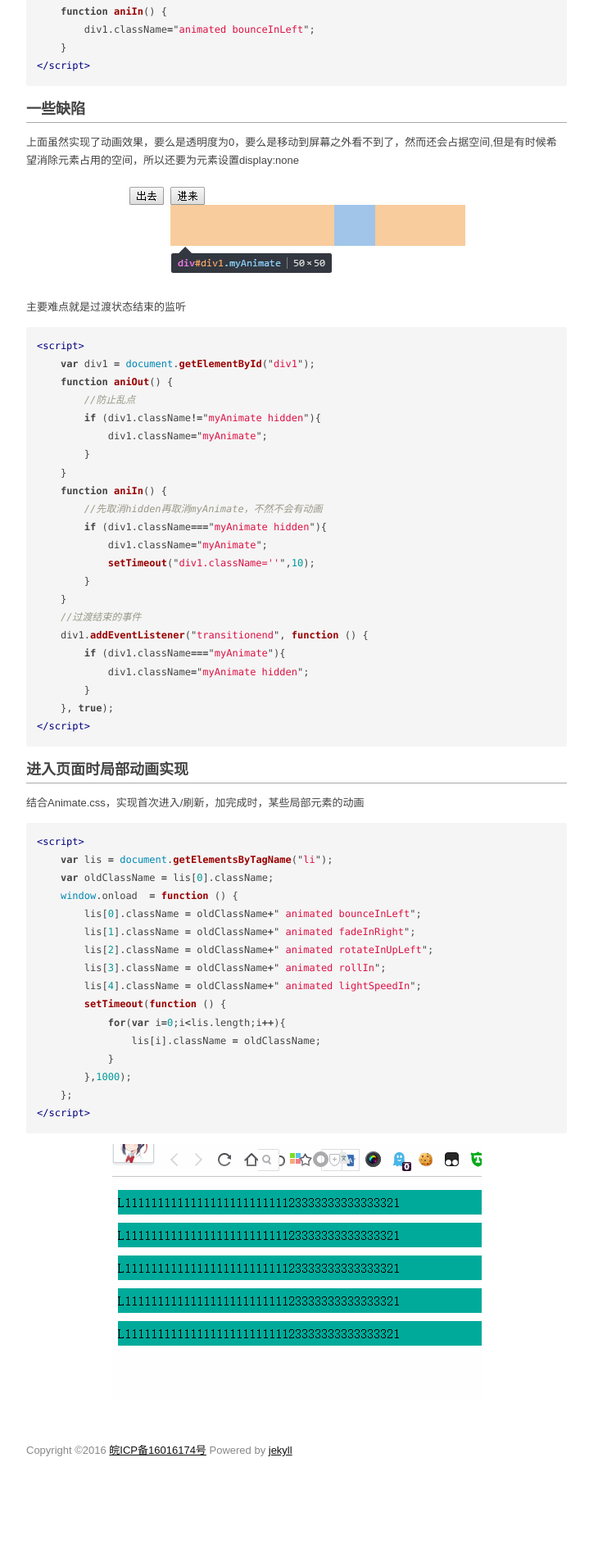
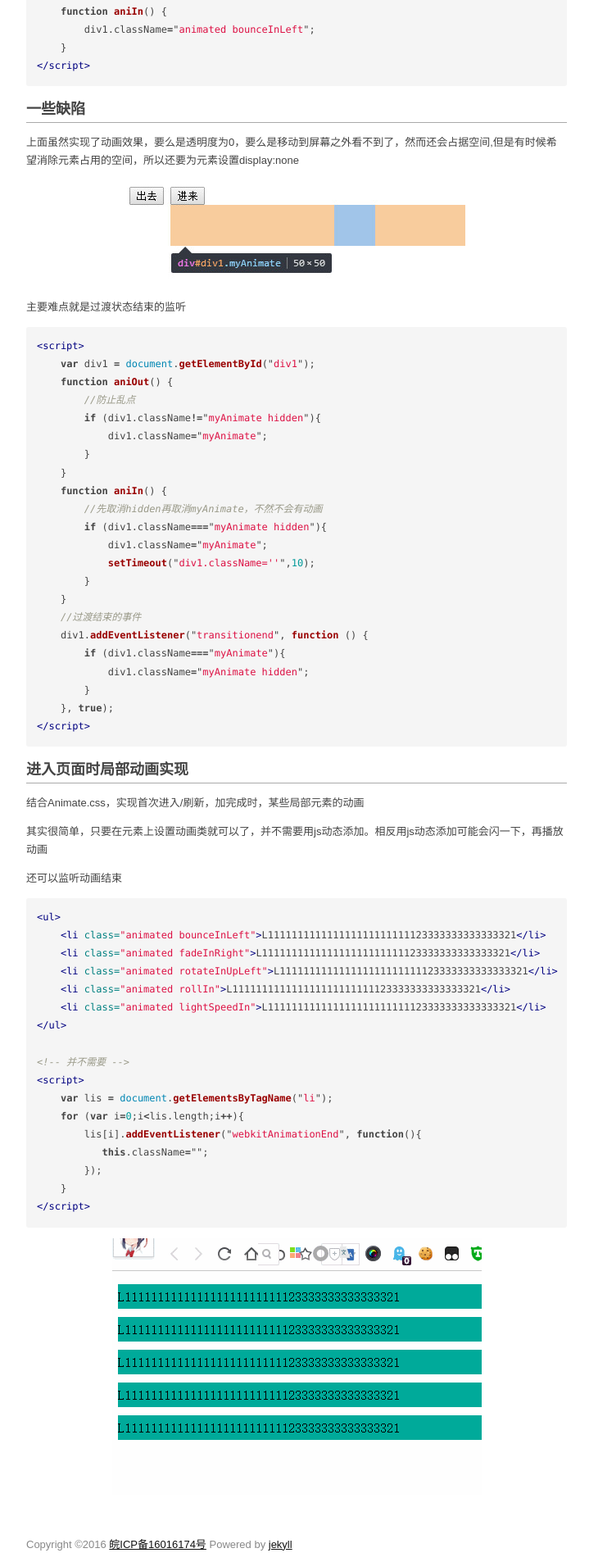
Before and after one commit to TMaize/tmaize-blog, a Jekyll site: the page built from _posts/2016-10-15-使用CSS3让网页动起来.md, in a window 1280 px wide. Shown: the part 2311-4217 px from the top of the page at 82% size, without its empty margins (278-997 px from the left). Built offline with Jekyll 4.4.1, drawn with Linux system fonts in a browser that asks for light colours; before the commit the page ends 4102 px from its top, so only the background shows below that.

Commit message:
修改文章

````diff
--- a/_posts/2016-10-15-使用CSS3让网页动起来.md
+++ b/_posts/2016-10-15-使用CSS3让网页动起来.md
@@ -161,22 +161,27 @@ function aniIn() {
 
 结合Animate.css，实现首次进入/刷新，加完成时，某些局部元素的动画
 
+其实很简单，只要在元素上设置动画类就可以了，并不需要用js动态添加。相反用js动态添加可能会闪一下，再播放动画
+
+还可以监听动画结束
+
 ```html
+<ul>
+    <li class="animated bounceInLeft">L111111111111111111111111123333333333333321</li>
+    <li class="animated fadeInRight">L111111111111111111111111123333333333333321</li>
+    <li class="animated rotateInUpLeft">L111111111111111111111111123333333333333321</li>
+    <li class="animated rollIn">L111111111111111111111111123333333333333321</li>
+    <li class="animated lightSpeedIn">L111111111111111111111111123333333333333321</li>
+</ul>
+
+<!-- 并不需要 -->
 <script>
     var lis = document.getElementsByTagName("li");
-    var oldClassName = lis[0].className;
-    window.onload  = function () {
-        lis[0].className = oldClassName+" animated bounceInLeft";
-        lis[1].className = oldClassName+" animated fadeInRight";
-        lis[2].className = oldClassName+" animated rotateInUpLeft";
-        lis[3].className = oldClassName+" animated rollIn";
-        lis[4].className = oldClassName+" animated lightSpeedIn";
-        setTimeout(function () {
-            for(var i=0;i<lis.length;i++){
-                lis[i].className = oldClassName;
-            }
-        },1000);
-    };
+    for (var i=0;i<lis.length;i++){
+        lis[i].addEventListener("webkitAnimationEnd", function(){
+           this.className="";
+        });
+    }
 </script>
 ```
 
````
